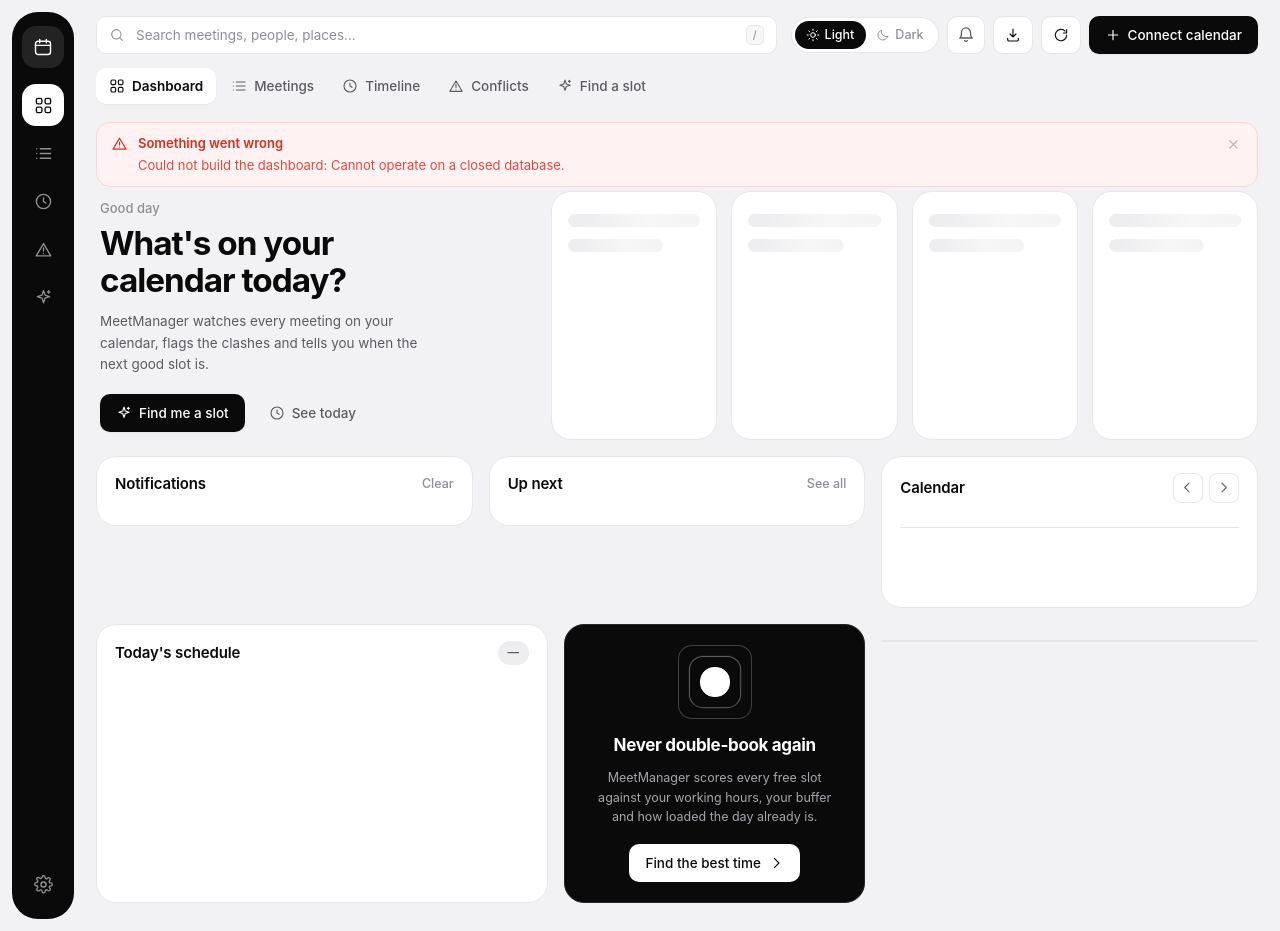
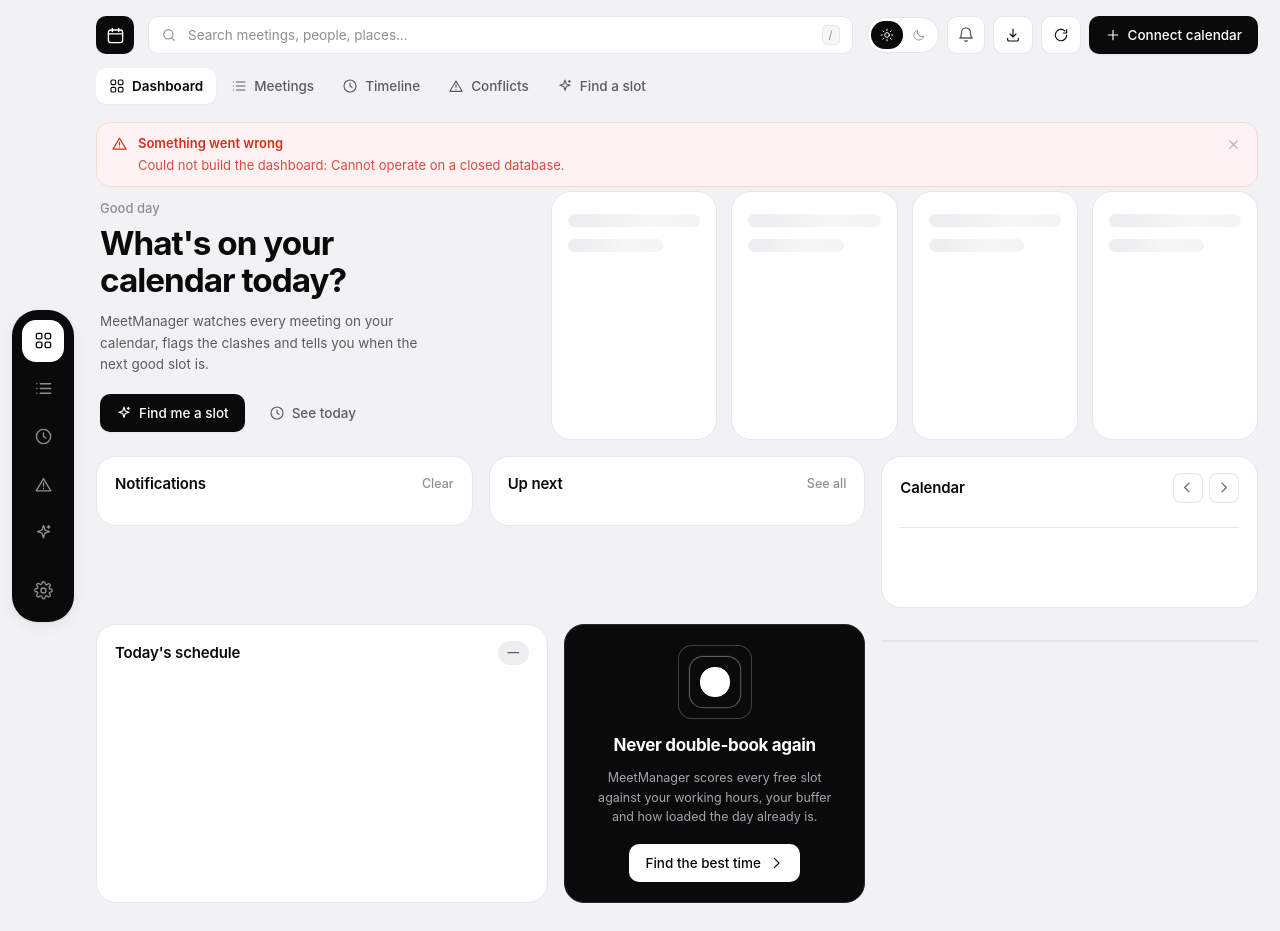
Before and after one commit to LORDS-001/Meet-Manager, a FastAPI app: template app/templates/index.html in a window 1280 px wide. Run offline with FastAPI, Linux system fonts and the light colour scheme; the template is opened without the code that fills it, so the values that code supplies are empty.

Commit message:
Centre the side rail as a floating pill
The rail was a full-height column pinned to the viewport, with the brand mark
at the top and Settings pushed to the bottom by margin-top:auto. The
reference is a compact bar that hugs its icons and floats vertically centred
against the left edge, so:

- The rail is now content-height and vertically centred via align-self, with
  all six icons in one group (Settings separated by spacing, not a divider).
- The brand mark moves out of the rail into the top bar, where it reads as
  app identity rather than a seventh nav item.
- Dropping overflow:hidden from the rail also fixes the icon tooltips, which
  were being clipped by it and never actually appeared.

Adding the brand cost the top bar 52px and tipped 1440px into an ugly wrap
with the actions on a second row. The theme toggle now drops to icons at
1560px, which buys back ~70px and keeps 1440px on a single row.

Verified: rail is centred to within 1px and all six icons stay on screen from
1080px down to a 420px-tall window; browser audit clean across light/dark at
1440/820/390px; 11 functional round-trips still pass.

Co-Authored-By: Claude Opus 5 (1M context) <noreply@anthropic.com>

```diff
--- a/app/static/styles.css
+++ b/app/static/styles.css
@@ -177,35 +177,28 @@ svg[viewBox] {
 }
 
 /* ------------------------------------------------------------- rail */
+/* A floating pill that hugs its icons and sits vertically centred against the
+   left edge, rather than a full-height column. `align-self` is what frees it
+   from the grid's default stretch; `.main` still fills the row. */
 .rail {
+  align-self: center;
   display: flex;
   flex-direction: column;
   align-items: center;
   gap: 6px;
-  padding: 14px 0;
-  margin: 12px 0 12px 12px;
+  height: auto;
+  padding: 10px 8px;
+  margin-left: 12px;
   background: var(--invert-bg);
   border-radius: var(--r-xl);
-  overflow: hidden;
-}
-
-.rail-brand {
-  display: grid;
-  place-items: center;
-  width: 42px;
-  height: 42px;
-  margin-bottom: 10px;
-  border-radius: var(--r-md);
-  background: rgba(255, 255, 255, .1);
-  color: #fff;
-  text-decoration: none;
-  transition: background var(--fast) var(--ease), transform var(--fast) var(--ease);
-}
-.rail-brand:hover { background: rgba(255, 255, 255, .18); transform: translateY(-1px); }
-.rail-brand svg { width: 20px; height: 20px; }
+  box-shadow: var(--shadow-md);
+}
 
 .rail-nav { display: flex; flex-direction: column; gap: 6px; }
-.rail-foot { margin-top: auto; }
+
+/* Settings is grouped apart from the five views by spacing alone - a divider
+   would fight the clean single-pill look. */
+.rail-foot { margin-top: 10px; }
 
 .rail-btn {
   position: relative;
@@ -284,6 +277,21 @@ svg[viewBox] {
   flex: none;
 }
 
+.brand {
+  display: grid;
+  place-items: center;
+  width: 38px;
+  height: 38px;
+  flex: none;
+  border-radius: var(--r-sm);
+  background: var(--primary);
+  color: var(--on-primary);
+  text-decoration: none;
+  transition: transform var(--fast) var(--ease), box-shadow var(--fast) var(--ease);
+}
+.brand:hover { transform: translateY(-1px); box-shadow: var(--shadow-md); }
+.brand svg { width: 19px; height: 19px; }
+
 .tabs {
   display: flex;
   gap: 2px;
@@ -1679,8 +1687,13 @@ button.row { cursor: pointer; }
 @keyframes toastOut { to { opacity: 0; transform: translateX(16px) scale(.96); } }
 
 /* ======================================================== responsive */
-/* Drop the Export / Sync labels early: they buy back the width the search
-   field needs before anything is forced to wrap. */
+/* Reclaim top-bar width in two steps before anything is forced to wrap: the
+   theme toggle drops to icons first, then Export / Sync lose their labels. */
+@media (max-width: 1560px) {
+  .theme-toggle .tt-btn span { display: none; }
+  .tt-btn { padding: 0 9px; }
+}
+
 @media (max-width: 1500px) {
   #btn-export span, #btn-sync span { display: none; }
   #btn-export, #btn-sync { padding: 0 11px; }
@@ -1732,9 +1745,8 @@ button.row { cursor: pointer; }
     padding: 8px 10px;
     border-radius: var(--r-lg) var(--r-lg) 0 0;
   }
-  /* The brand mark goes, but Settings must stay reachable - it is the only
-     way into preferences on a phone, since the top tabs do not include it. */
-  .rail-brand { display: none; }
+  /* Settings must stay reachable here - it is the only way into preferences
+     on a phone, since the top tabs do not include it. */
   .rail-foot { margin-top: 0; }
   .rail-nav { flex-direction: row; gap: 4px; }
   [data-tip]::after { display: none; }
--- a/app/templates/index.html
+++ b/app/templates/index.html
@@ -59,9 +59,6 @@
 
   <!-- ===================== LEFT RAIL ===================== -->
   <aside class="rail" aria-label="Quick navigation">
-    <a class="rail-brand" href="/" title="MeetManager">
-      <svg viewBox="0 0 24 24" aria-hidden="true"><use href="#i-calendar"/></svg>
-    </a>
     <nav class="rail-nav" id="rail-nav"></nav>
     <div class="rail-foot">
       <button class="rail-btn" id="rail-settings" data-view="settings" type="button" data-tip="Settings">
@@ -74,6 +71,9 @@
   <div class="main">
 
     <header class="topbar">
+      <a class="brand" href="/" title="MeetManager" aria-label="MeetManager">
+        <svg viewBox="0 0 24 24" aria-hidden="true"><use href="#i-calendar"/></svg>
+      </a>
       <nav class="tabs" id="tabs" aria-label="Main navigation"></nav>
 
       <div class="searchbox">
```
